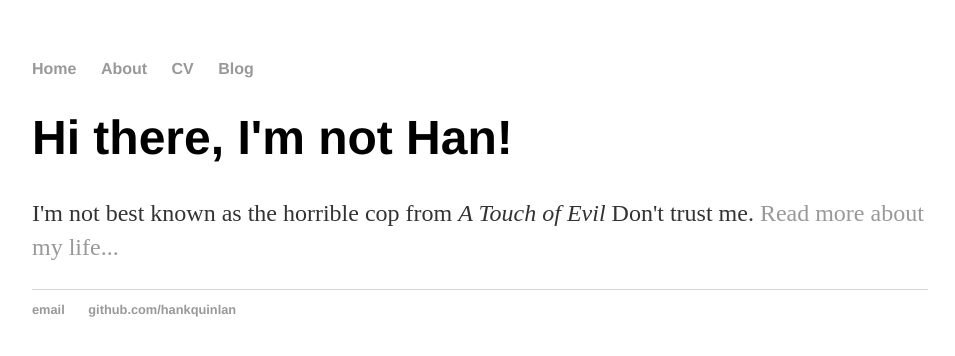
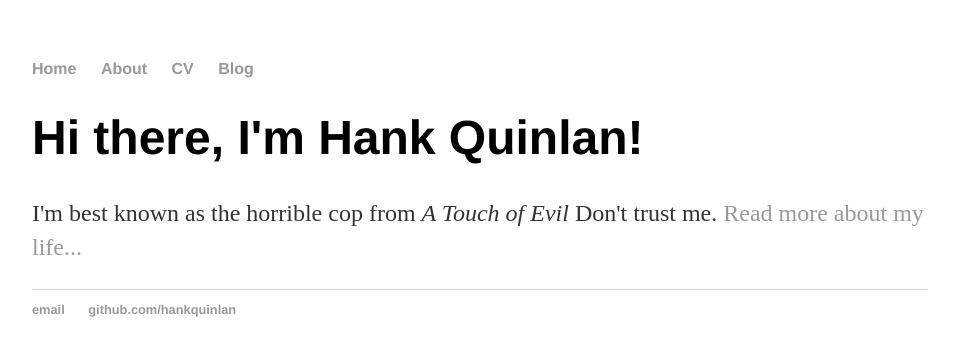
Before and after one commit to Generatoror/Generatoror.github.io, a Jekyll site: the page built from index.html, in a window 1280 px wide. Shown: the top 356 px of the page, without its empty margins (160-1115 px from the left). Built offline with Jekyll 4.4.1, drawn with Linux system fonts in a browser that asks for light colours.

Commit message:
Update index.html

```diff
--- a/index.html
+++ b/index.html
@@ -1,29 +1,8 @@
-<!DOCTYPE html>
-<html>
-	<head>
-		<title>Hank Quinlan, Horrible Cop</title>
-		<link rel="stylesheet" type="text/css" href="/css/main.css">
-	</head>
-	<body>
-		<nav>
-    		<ul>
-        		<li><a href="/">Home</a></li>
-	        	<li><a href="/about">About</a></li>
-        		<li><a href="/cv">CV</a></li>
-        		<li><a href="/blog">Blog</a></li>
-    		</ul>
-		</nav>
-		<div class="container">
-    		<div class="blurb">
-        		<h1>Hi there, I'm not Han!</h1>
-				<p>I'm not best known as the horrible cop from <em>A Touch of Evil</em> Don't trust me. <a href="/about">Read more about my life...</a></p>
-    		</div><!-- /.blurb -->
-		</div><!-- /.container -->
-		<footer>
-    		<ul>
-        		<li><a href="mailto:hankquinlanhub@gmail.com">email</a></li>
-        		<li><a href="https://github.com/hankquinlan">github.com/hankquinlan</a></li>
-			</ul>
-		</footer>
-	</body>
-</html>
+---
+layout: default
+title: Hank Quinlan, Horrible Cop
+---
+<div class="blurb">
+	<h1>Hi there, I'm Hank Quinlan!</h1>
+	<p>I'm best known as the horrible cop from <em>A Touch of Evil</em> Don't trust me. <a href="/about">Read more about my life...</a></p>
+</div><!-- /.blurb -->
```
